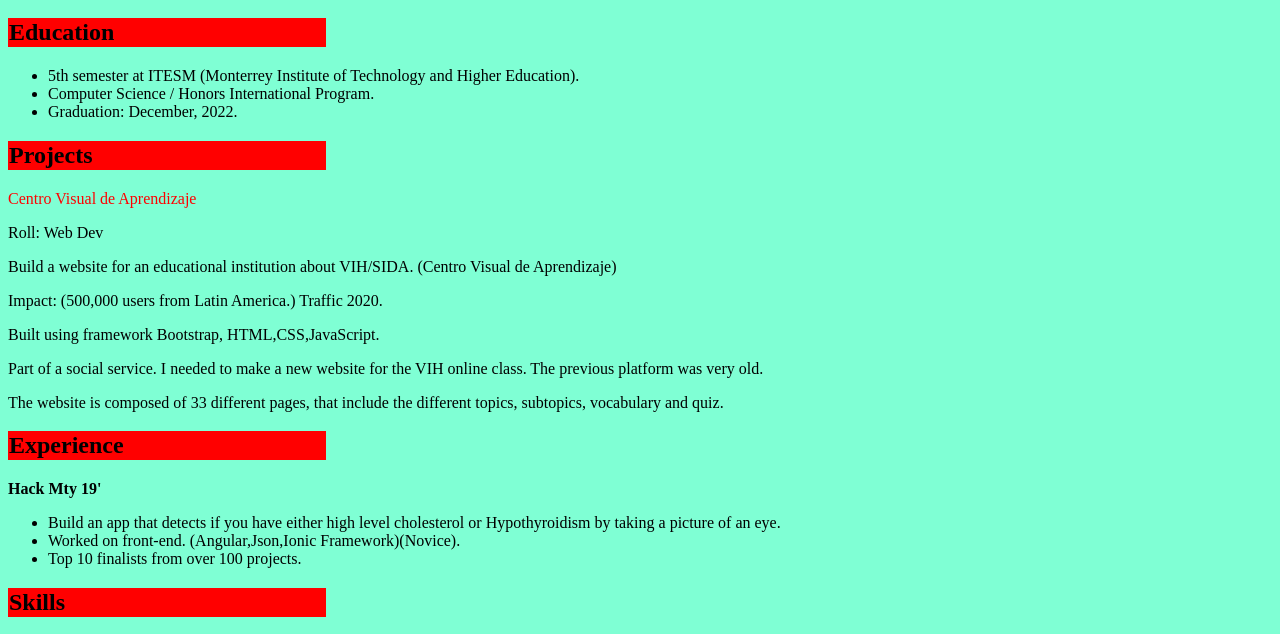
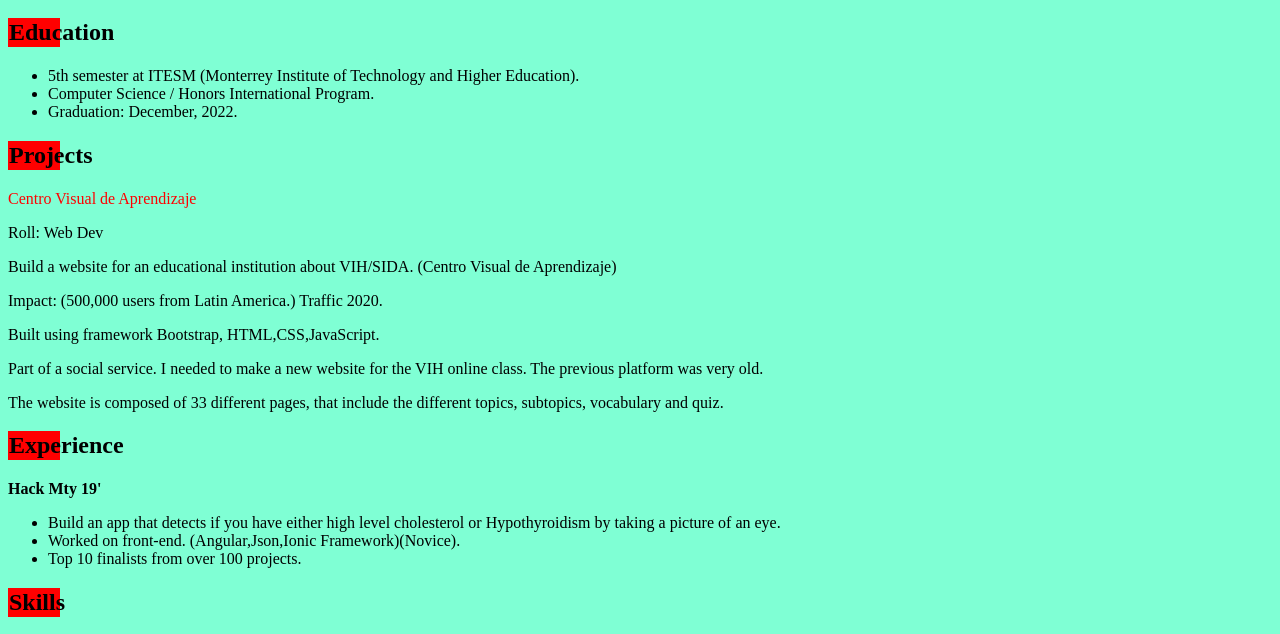
Before and after one commit to RodrigoGelacio/CurriculumCS, a plain HTML site: page index.html in a window 1280 px wide. Shown: the part 162-796 px from the top of the page. Drawn offline with Linux system fonts and the light colour scheme.

Commit message:
Update style.css

```diff
--- a/style.css
+++ b/style.css
@@ -6,7 +6,7 @@ h2{
   border-width: thin;
   border-color: red;
   background-color: red;
-  width:25%;
+  width:50px;
 }
 #profilePicture{
   float: right;
```
